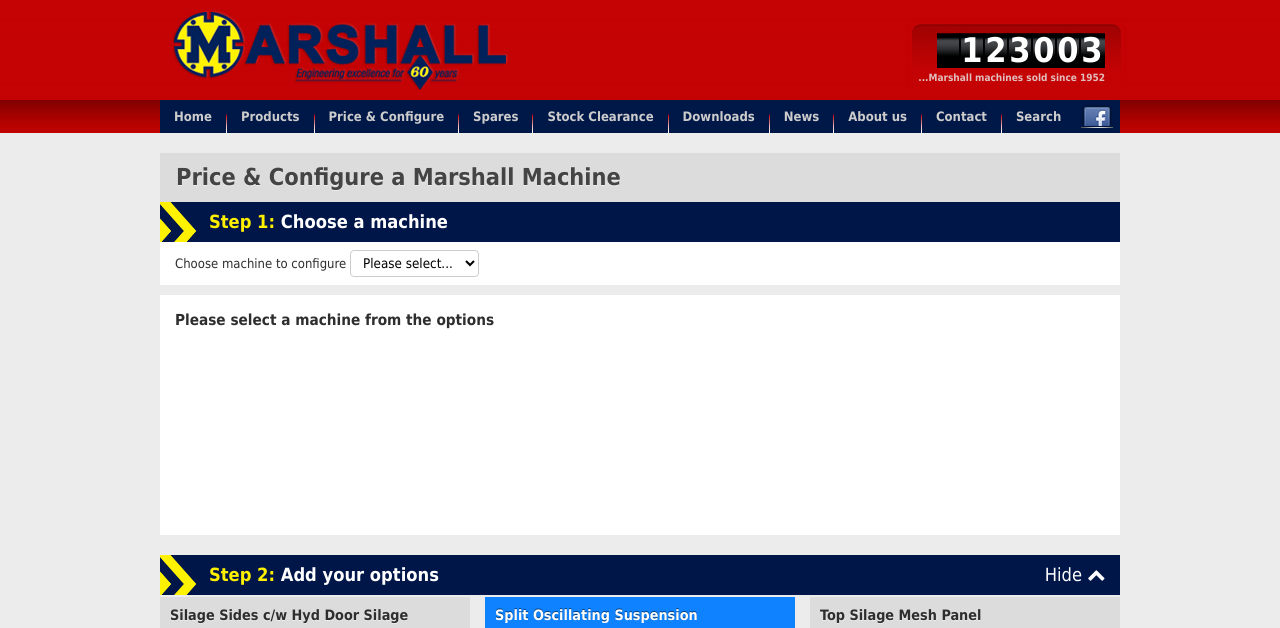
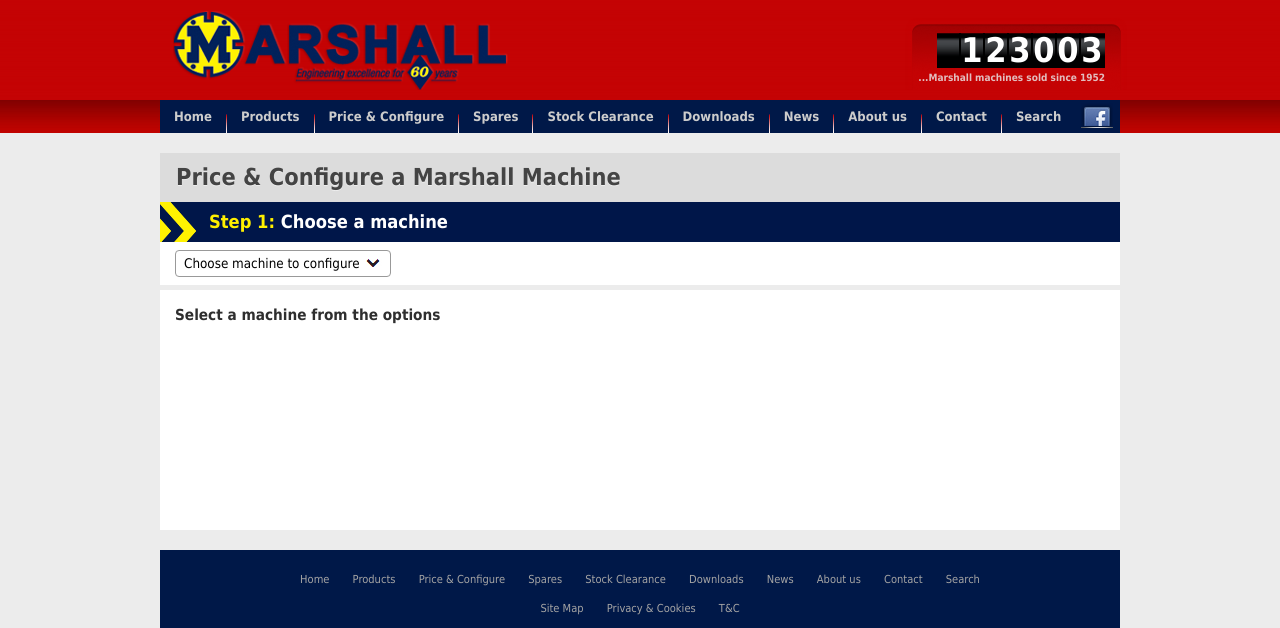
Before and after one commit to Gunzalez/marshall, a PHP site: page /configure-machine.php in a window 1280 px wide. Shown: the top 628 px of the page. Run offline with PHP 8.4, Linux system fonts and the light colour scheme; some libraries are stand-ins or nearby versions.

Commit message:
Added in Step 4, and started styling form fields

```diff
--- a/configure-machine.php
+++ b/configure-machine.php
@@ -35,9 +35,9 @@
                             </h3>
                             <div class="body">
                                 <div id="configure-machine" class="configure">
-                                    <label>Choose machine to configure</label>
+                                    <!--<label>Choose machine to configure</label>-->
                                     <select id="machine" name="machine" required="required">
-                                        <option value="">Please select...</option>
+                                        <option value="NaN">Choose machine to configure</option>
                                         <optgroup label="Monocoque Trailers">
                                             <option value="4">QM/6</option>
                                             <option value="6">QM/8</option>
@@ -110,13 +110,13 @@
                                 </div>
                                 <div id="configure-content" class="configure-content">
                                     <div class="empty-configuration">
-                                        <h3>Please select a machine from the options</h3>
+                                        <h3>Select a machine from the options</h3>
                                     </div>
                                 </div>
                             </div>
                         </div>
 
-                        <div class="mainbox configure-options open">
+                        <div class="mainbox configure-options can-hide displayNone open">
                             <h3 class="step">
                                 <span>Step 2:</span>
                                 Add your options
@@ -692,7 +692,7 @@
                             </div>
                         </div>
 
-                        <div class="mainbox basket open">
+                        <div class="mainbox basket can-hide displayNone open">
                             <h3 class="step">
                                 <span>Step 3:</span>
                                 Confirm your specifications
@@ -749,7 +749,34 @@
                             </div>
                         </div>
 
+                        <div class="mainbox can-hide displayNone">
+                            <textarea>
+                                Stuff and nonsense
+                            </textarea>
+                        </div>
 
+                        <div class="mainbox can-hide displayNone open">
+                            <h3 class="step">
+                                <span>Step 4:</span>
+                                Save, print or order your machine
+                                <div class="show-hide">
+                                    <span class="show">
+                                        <span class="text">Show</span>
+                                        <span class="fa fa-chevron-down">&nbsp;</span>
+                                    </span>
+                                    <span class="hide">
+                                        <span class="text">Hide</span>
+                                        <span class="fa fa-chevron-up">&nbsp;</span>
+                                    </span>
+                                </div>
+                            </h3>
+                            <div class="body">
+                                2 big links and more stuff and nonsense
+                                <a href="#" class="big-link blue-link">Emails</a>
+                                <a href="#" class="big-link blue-link">PDF it baby!</a>
+
+                            </div>
+                        </div>
 
                     </div>
 
--- a/css/marshall.css
+++ b/css/marshall.css
@@ -37,13 +37,20 @@
     display: block;
 }
 
+textarea,
 input[type="text"],
 select {
     border-radius: 4px;
     background-color: #fff;
     font-family: 'Dosis', 'Tahoma', sans-serif;
-    padding: 4px 8px;
-    border: 1px solid #ccc;
+    padding: 5px 8px;
+    border: 1px solid #999;
+    -webkit-appearance: none;
+}
+
+select {
+    padding-right: 30px;
+    background: url("../images/bg-select-schveron.jpg") center right no-repeat;
 }
 
 * { outline: none; }
@@ -426,6 +433,9 @@
 
 .mainbox {
     margin-bottom: 20px;
+    /*-webkit-box-shadow: 0 8px 6px -6px #ccc;*/
+    /*-moz-box-shadow: 0 8px 6px -6px #ccc;*/
+    /*box-shadow: 0 8px 6px -6px #ccc;*/
 }
 
 .mainbox:after {
@@ -495,7 +505,7 @@
 }
 
 .sidebox.news ul li.even {
-    background-color: #dcdcdc;
+    background-color: #dedede;
 }
 
 .sidebox .video {
@@ -616,7 +626,7 @@
 }
 
 .carousel .bx-controls {
-    background-color: #dcdcdc;
+    background-color: #dedede;
     padding: 10px 15px;
 }
 .carousel .bx-pager-item {
@@ -842,7 +852,7 @@
 #config_machine .configure {
     padding: 8px 15px;
     background: #fff;
-    margin-bottom: 10px;
+    margin-bottom: 5px;
 }
 
 #config_machine .configure-content {
@@ -941,7 +951,7 @@
 }
 
 #config_machine .options {
-    margin: 2px 0 0 0;
+    margin: 1px 0 0 0;
     padding: 0;
     list-style: none;
     float: left;
@@ -1090,7 +1100,7 @@
 }
 
 #config_machine .basket table tr.even {
-    background: #f8f8f8;
+    background: #f2f2f2;
 }
 
 #config_machine .basket td,
@@ -1165,7 +1175,6 @@
 }
 
 .minibox .more {
-    background-color: #dcdcdc;
     padding: 7px 12px;
     min-height: 37px;
     position: relative;
--- a/js/marshall.js
+++ b/js/marshall.js
@@ -115,19 +115,29 @@
 
                 var value = $(this).val();
                 if(value.length == '' || isNaN(value)){
-                    var $welcomeScreen = $('<div class="empty-configuration"><h3>Please select a machine from the options</h3></div>');
-                    self.$configureContent.html($welcomeScreen);
 
                     // Todo: Any other clean ups
+
+                    var $welcomeScreen = $('<div class="empty-configuration"><h3>Select a machine from the options</h3></div>');
+                    self.$configureContent.html($welcomeScreen);
+                    self.toggleStepsDisplay('hide');
 
 
 
 
                 } else {
                     this.blur();
-                    self.$configureContent.load('ajax/configure-content.php?machineId='+value);
 
                     // Todo: Any other calculations you need to do
+                    // e.g Resetting selected options
+                    // e.g Clearing the quote table
+
+                    self.$configureContent.load('ajax/configure-content.php?machineId='+value, function(){
+                        $('#btnConfigure', self.$configureContent).on('click', function(evt){
+                            evt.preventDefault();
+                            self.toggleStepsDisplay('show');
+                        });
+                    });
 
                 }
             });
@@ -169,6 +179,19 @@
             });
         },
 
+        toggleStepsDisplay: function(toggleValue){
+            var self = this,
+                $stepsWeCanHide = $('.can-hide', self.$configureForm);
+
+            if(toggleValue == 'hide'){
+                $stepsWeCanHide.addClass('displayNone');
+            } else {
+                $stepsWeCanHide.removeClass('displayNone');
+                self.adjustConfigureOptionWidths();
+                self.adjustTableStripes();
+            }
+        },
+
         adjustTableStripes: function(){
             var self = this,
                 $tableRows = $('#quote tr', self.$configureForm);
@@ -188,16 +211,22 @@
                 $(obj).on('click', function(){
                     if($(obj).hasClass('selected')){
                         $(obj).removeClass('selected');
+
                         self.adjustTableStripes();
+                        // Todo: Any other calculations or clean up
+                        // e.g re-adjusting table stripes
+                        // e.g removing price from total cost
 
-                        // Todo: Any other calculations or clean up
+
 
 
                     } else {
                         $(obj).addClass('selected');
+
                         self.adjustTableStripes();
-
                         // Todo: Any other calculations you need to do
+                        // e.g re-adjusting table stripes
+                        // e.g adding price to total cost
 
 
 
```
Also changed, not shown: images/bg-select-schveron.jpg (added).
